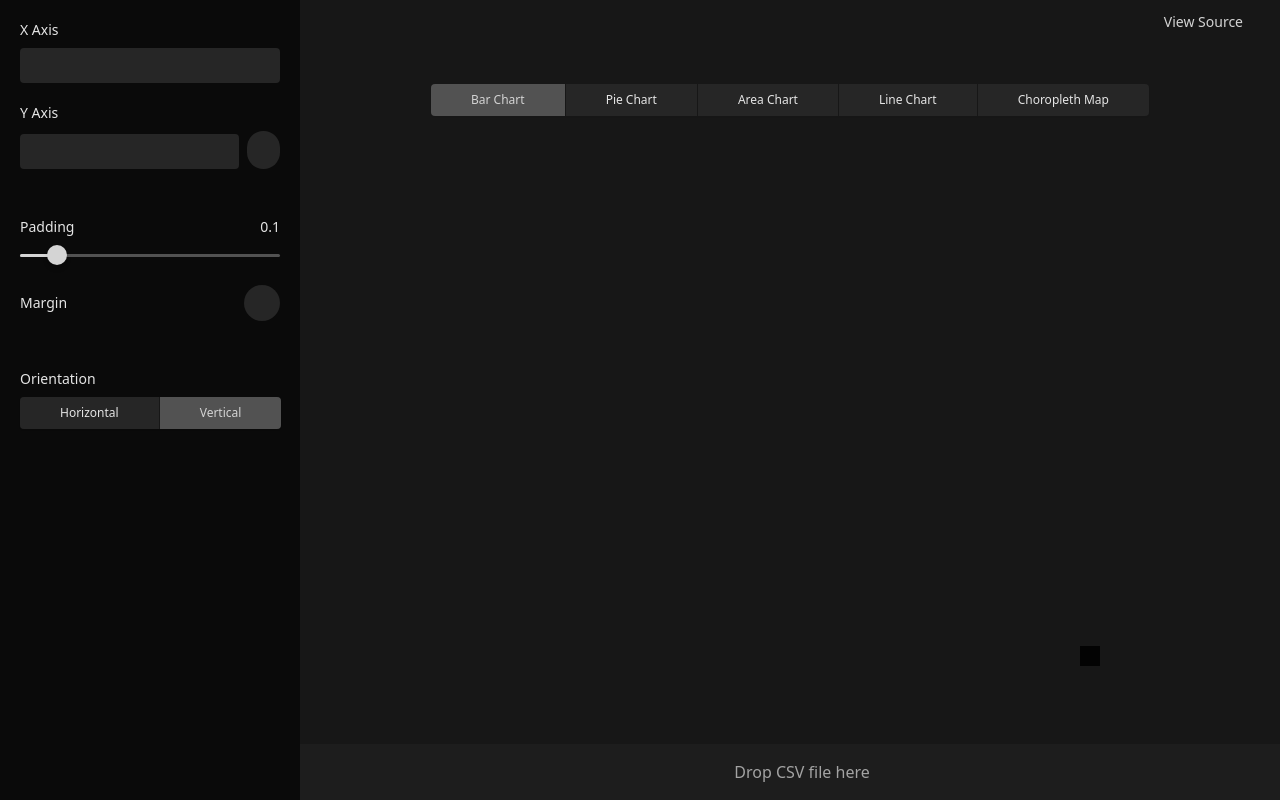
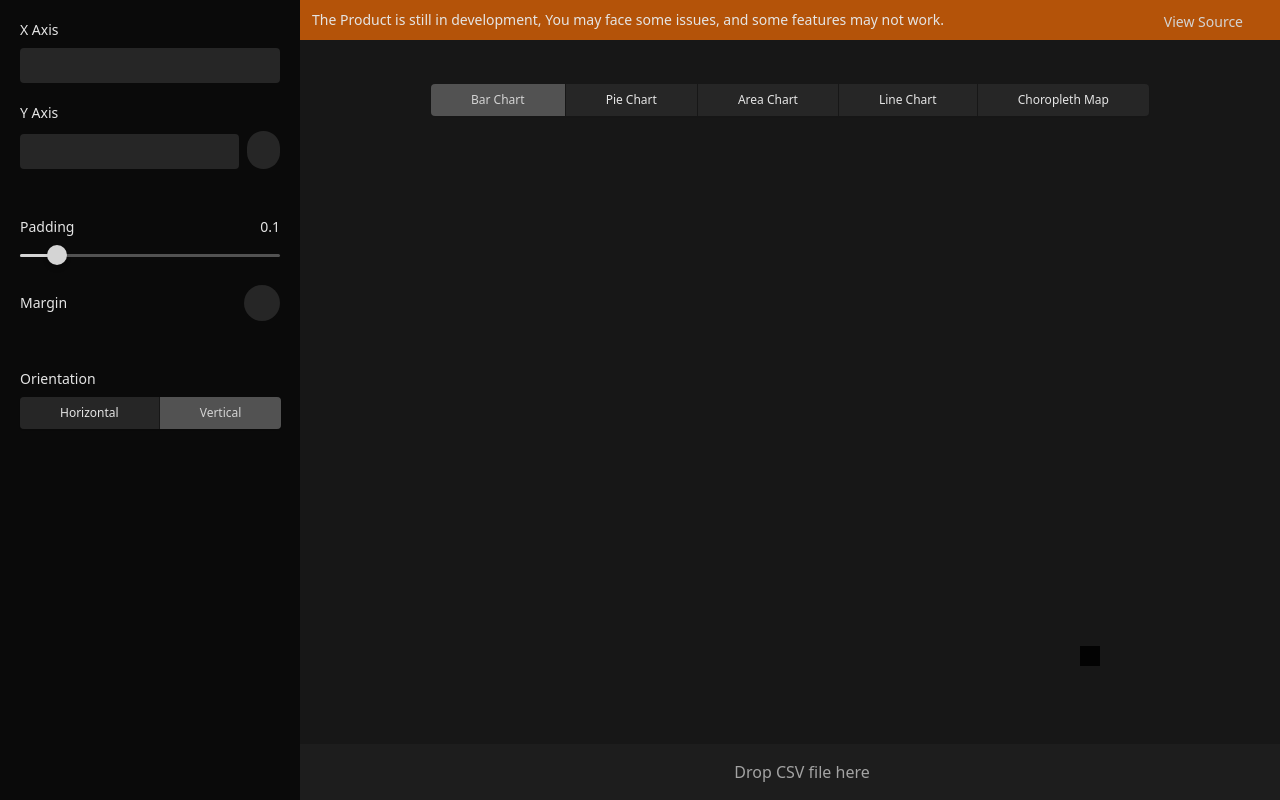
Before and after one commit to nirnejak/csv-plot, a React (Vite) app: page / in a window 1280 px wide. Built offline with nearby package versions, Linux system fonts and the light colour scheme; some icons are missing.

Commit message:
Index: banner message added

```diff
--- a/src/pages/index.tsx
+++ b/src/pages/index.tsx
@@ -320,6 +320,10 @@ const HomePage: React.FC = () => {
           {renderGraph()}
           <DragInput title="Drop CSV file here" onChange={handleFileDrop} />
         </div>
+        <div className="fixed top-0 w-full bg-amber-700 px-3 py-2.5 text-sm">
+          The Product is still in development, You may face some issues, and
+          some features may not work.
+        </div>
       </div>
       <GithubLink />
     </div>
```
